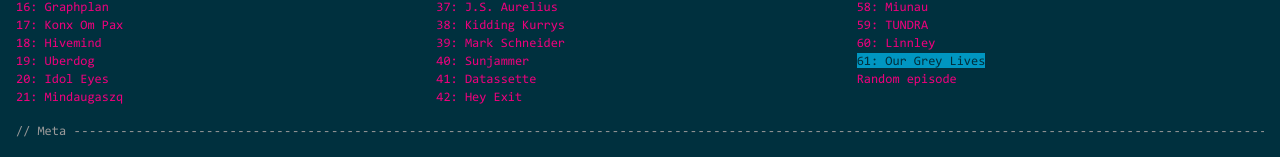
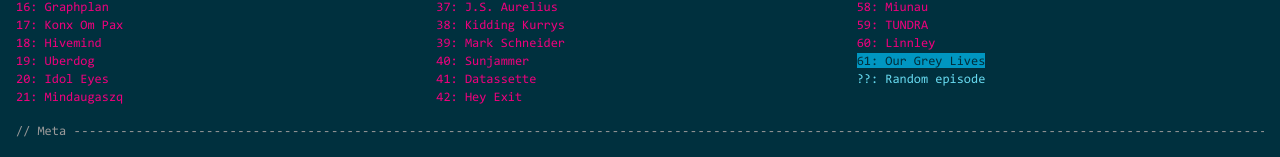
Before and after one commit to applejag/musicforprogramming.ipfs, a Svelte app: page / in a window 1280 px wide. Shown: the part 1614-1771 px from the top of the page. Built offline with nearby package versions, Linux system fonts and the light colour scheme; no server answers.

Commit message:
Changed to button

```diff
--- a/src/sections/EpisodeListSection.svelte
+++ b/src/sections/EpisodeListSection.svelte
@@ -1,9 +1,15 @@
 <script lang="ts">
   import Section from "./base/Section.svelte";
-  import { getAllEpisodeData } from "../libs/episodes-repo";
+  import { getAllEpisodeData, getRandomEpisode } from "../libs/episodes-repo";
   import Link from "../Link.svelte";
+  import { navigate } from "../libs/util";
 
   export let currentEpisodeId: string = null;
+
+  function onClickRandomEpisode() {
+    const epi = getRandomEpisode();
+    navigate(`?episode=${epi.number}`);
+  }
 </script>
 
 <Section title="Episodes">
@@ -18,7 +24,9 @@
       </li>
     {/each}
     <li>
-      <a href="?randomEpisode">Random episode</a>
+      <button class="link" on:click={onClickRandomEpisode}
+        >??: Random episode</button
+      >
     </li>
   </ol>
 </Section>
```
